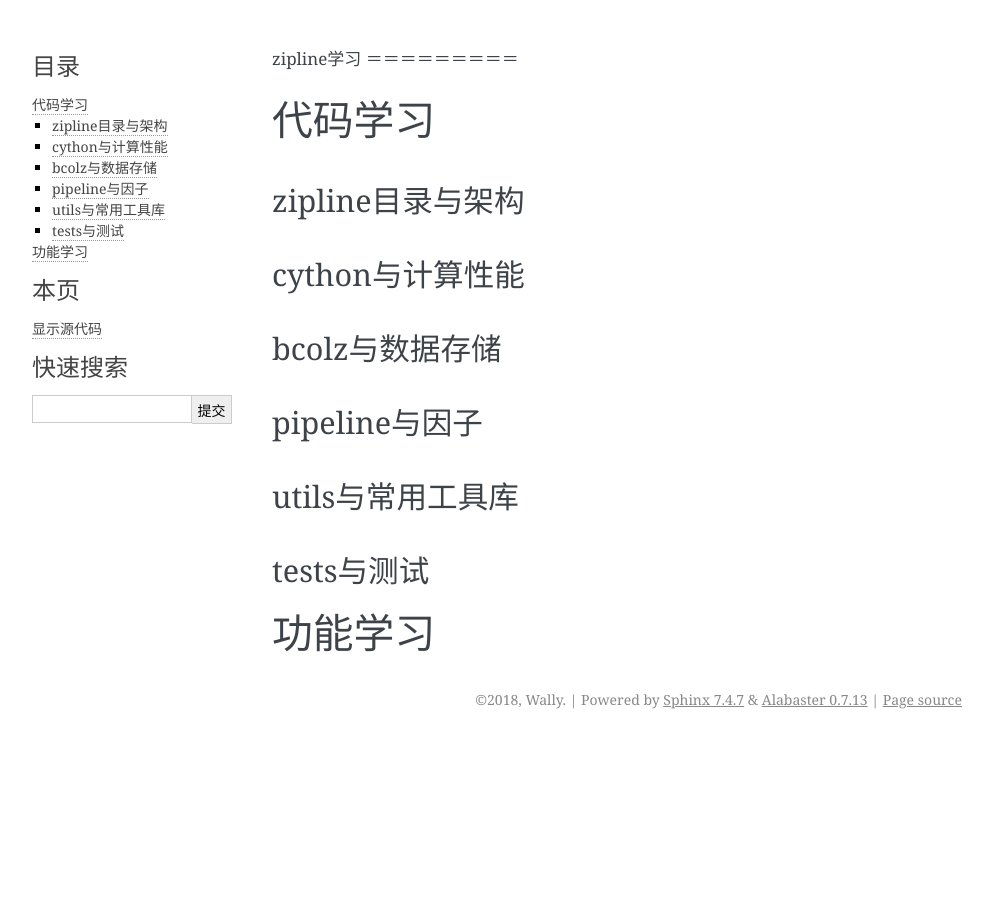
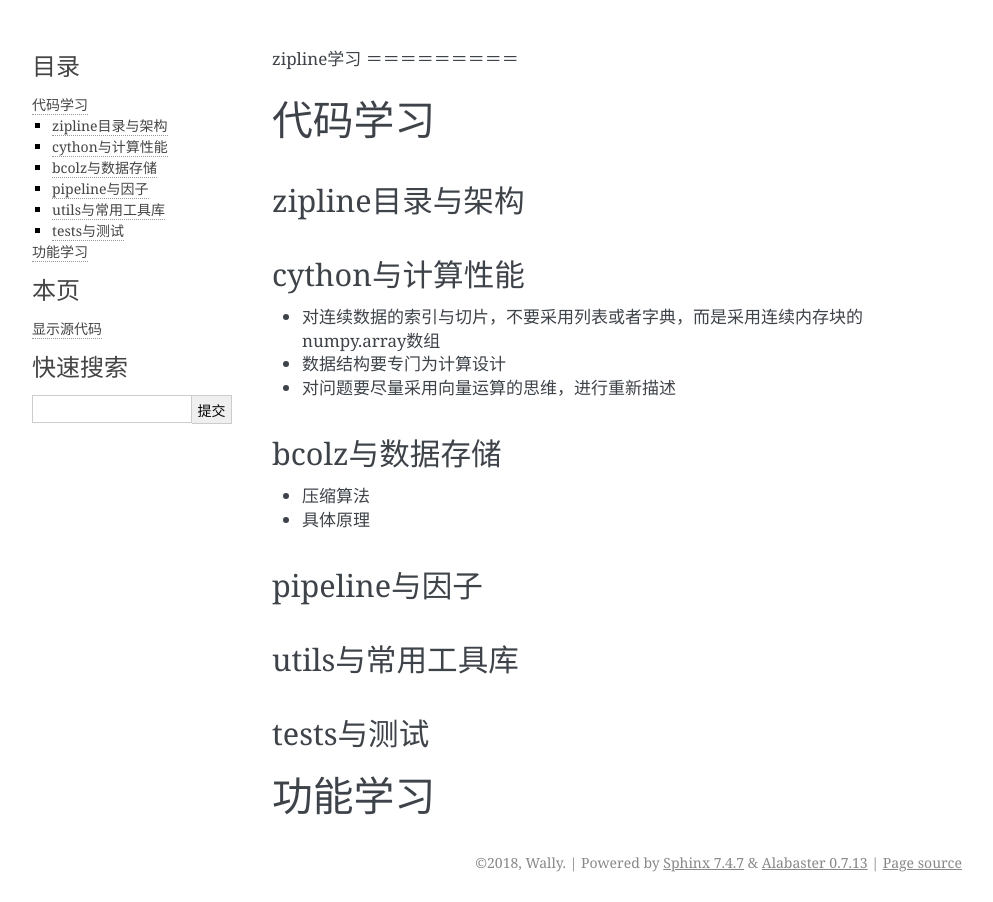
Before and after one commit to SDWally/dop, a Sphinx documentation site: the page built from docs/lookpy/fzipline.rst, in a window 1280 px wide. Shown: the whole page, without its empty margins (148-1141 px from the left). Built offline with Sphinx 7.4.7, drawn with Linux system fonts in a browser that asks for light colours.

```diff
--- /dev/null
+++ b/docs/lookpy/cloud_platform.rst
@@ -0,0 +1,5 @@
+金融云平台学习
+++++++++++++
+
+zipline
+---------
--- a/docs/lookpy/fzipline.rst
+++ b/docs/lookpy/fzipline.rst
@@ -10,8 +10,17 @@ zipline目录与架构
 cython与计算性能
 --------------
 
+- 对连续数据的索引与切片，不要采用列表或者字典，而是采用连续内存块的numpy.array数组
+
+- 数据结构要专门为计算设计
+
+- 对问题要尽量采用向量运算的思维，进行重新描述
+
 bcolz与数据存储
 --------------
+
+- 压缩算法
+- 具体原理
 
 pipeline与因子
 --------------
```
